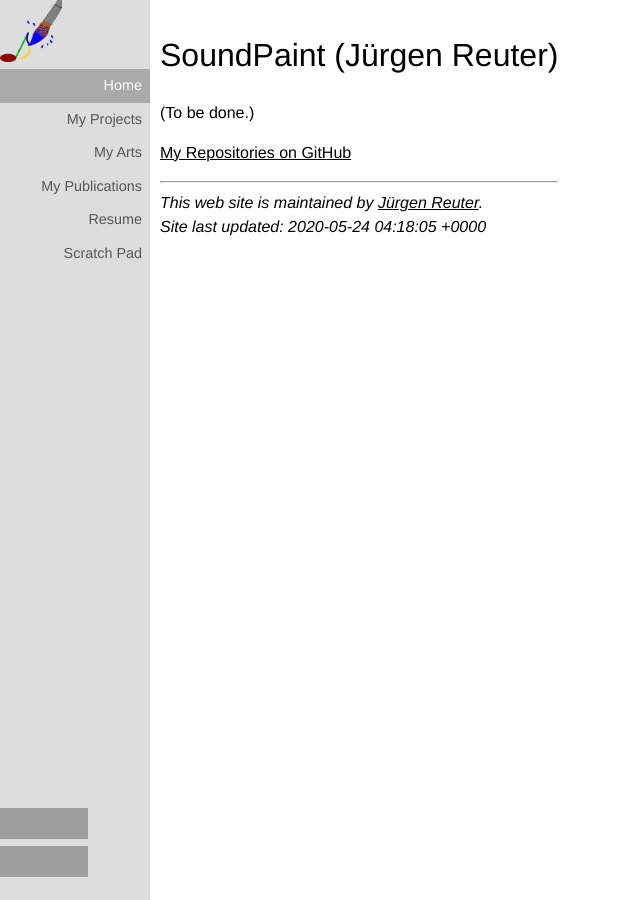
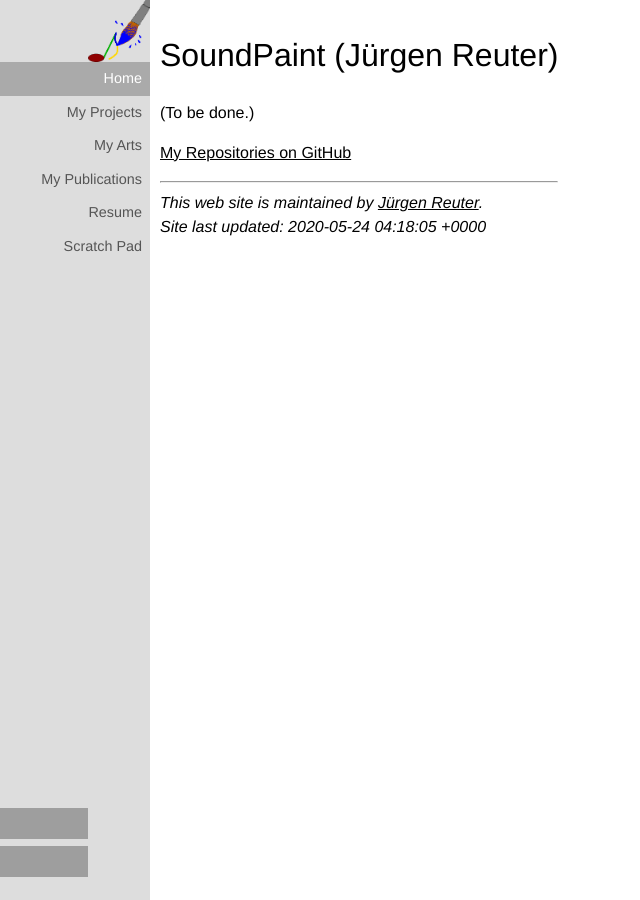
Before and after one commit to soundpaint/soundpaint.github.io, a Jekyll site: the page built from index.md, in a window 1280 px wide. Shown: the whole page, without its empty margins (0-640 px from the left). Built offline with Jekyll 4.4.1, drawn with Linux system fonts in a browser that asks for light colours; our own code applies the rules of GitHub Pages for plain Markdown files; grey boxes are pictures that could not be loaded.

Commit message:
Fix Logo Alignment
* Align logo with right border of
  navigation area.

```diff
--- a/_includes/_nav.html
+++ b/_includes/_nav.html
@@ -3,7 +3,7 @@
              <a href="/">{{ page.title | default: site.title }}</a>
         -->
         <div class="left-bar">
-          <img style="border:0;width:62px;height:62px"
+          <img style="border:0;width:62px;height:62px;float:right"
                src="images/logo.png"
                alt="logo" />
           <nav class="nav">
```
